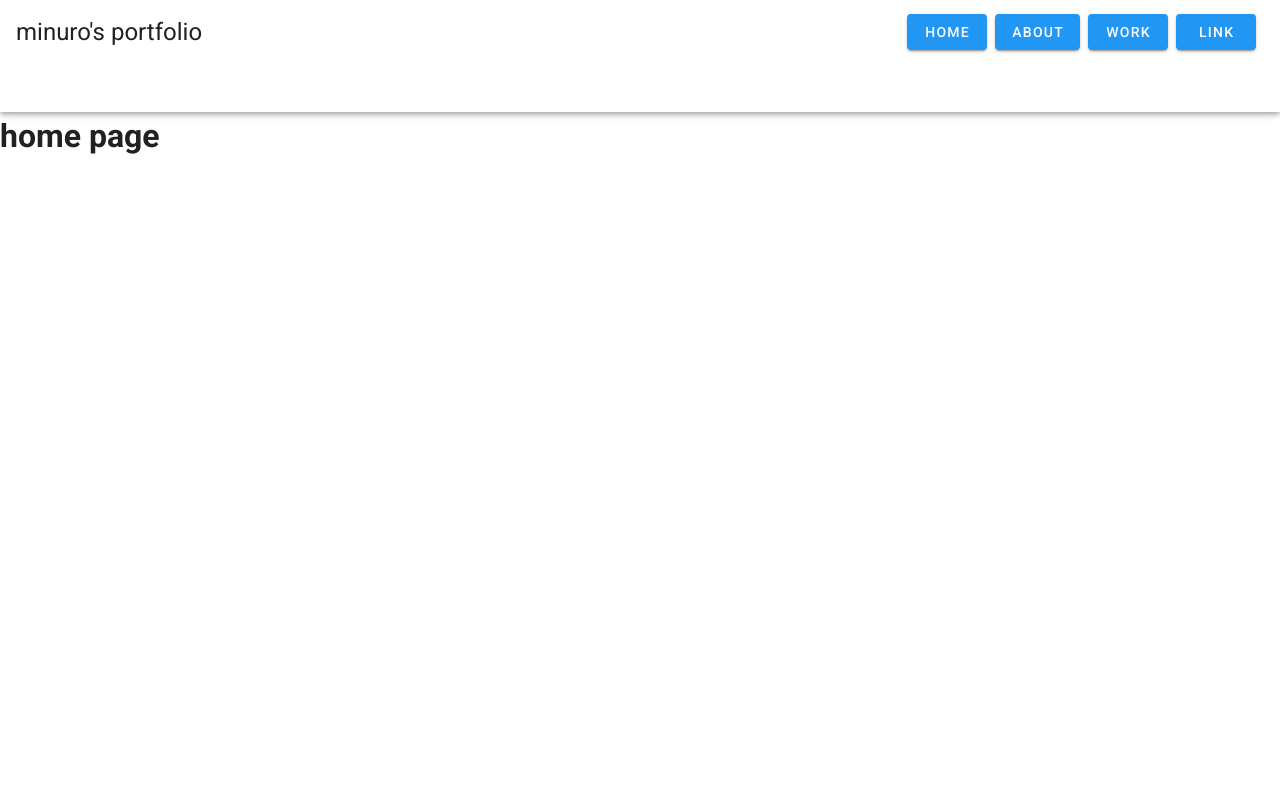
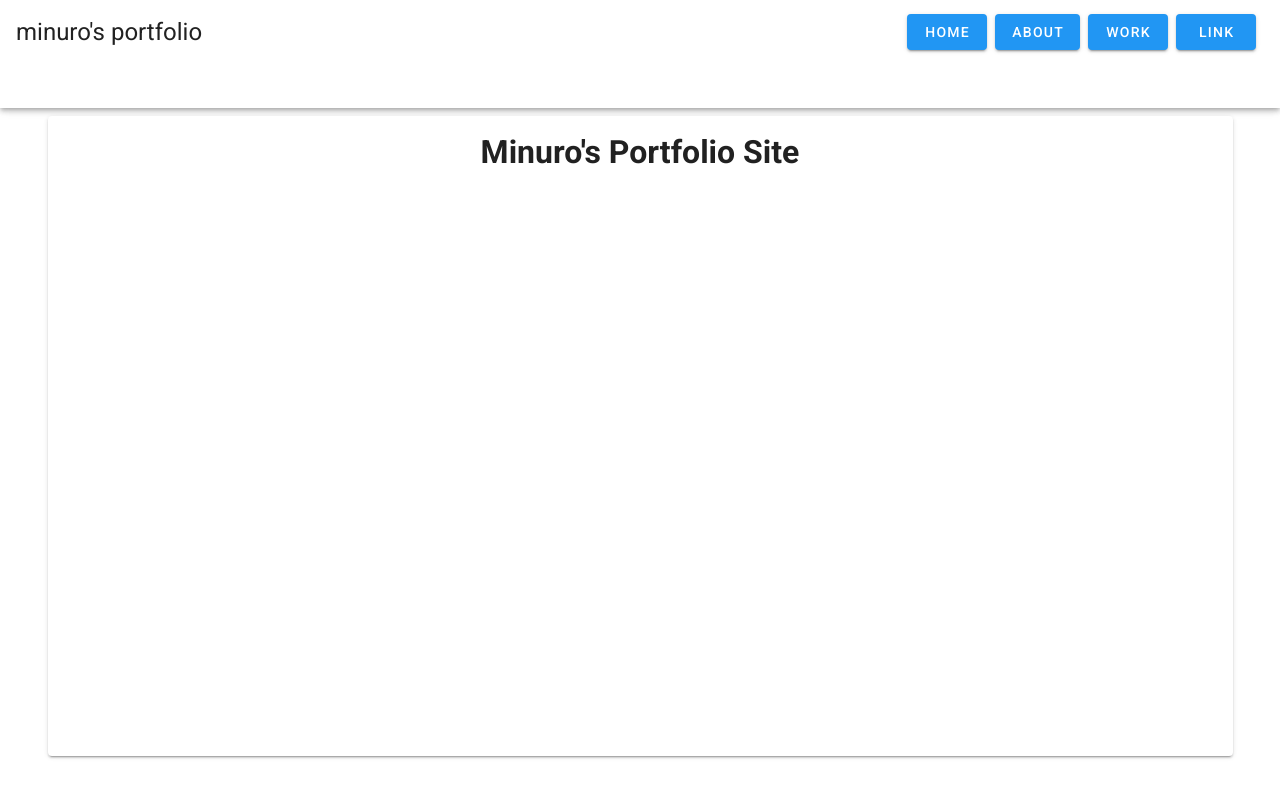
Before and after one commit to minuro/portfolio, a Vue app: page / in a window 1280 px wide. Built offline with nearby package versions, Linux system fonts and the light colour scheme.

Commit message:
[update] Homeの内容作成

```diff
--- a/src/views/Home.vue
+++ b/src/views/Home.vue
@@ -1,5 +1,11 @@
 <template>
-  <div class="home" style="height: 80vh;">
-    <h1>home page</h1>
-  </div>
+  <v-container text-center>
+    <v-layout row wrap justify-center>
+      <v-flex xs12 mt-2>
+        <v-card class="pa-3" height="80vh">
+          <h1>Minuro's Portfolio Site</h1>
+        </v-card>
+      </v-flex>
+    </v-layout>
+  </v-container>
 </template>
```
